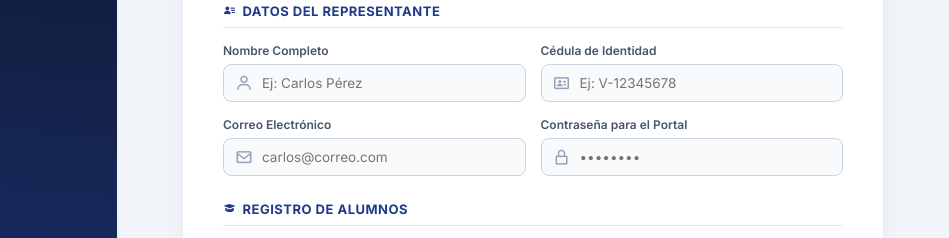
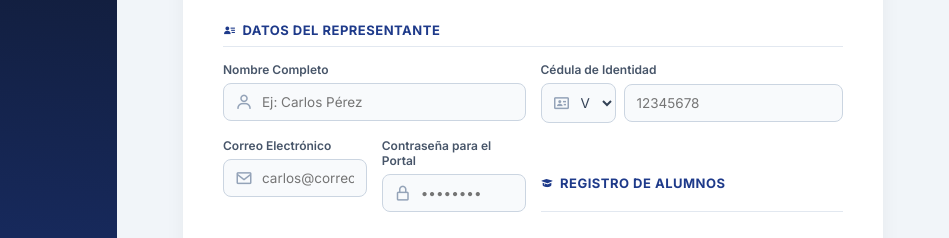
Before and after one commit to Adrian-code-maker/sistema-pagos-colegio, a website: page public/registro.html in a window 1280 px wide. Shown: the part 190-428 px from the top of the page, 331-1280 px from the left. Drawn offline with nearby package versions, Linux system fonts and the light colour scheme.

Commit message:
Update registro.html

```diff
--- a/public/registro.html
+++ b/public/registro.html
@@ -89,13 +89,20 @@
                         </div>
                     </div>
                     <div class="form-group">
-                        <label>Cédula de Identidad</label>
-                        <div class="input-wrapper">
-                            <i class='bx bx-id-card'></i>
-                            <input type="text" id="cedula" class="form-control" required placeholder="Ej: V-12345678">
-                        </div>
-                    </div>
-                </div>
+    <label>Cédula de Identidad</label>
+    <div class="input-wrapper" style="display: flex; gap: 8px;">
+        <!-- Selector V / E Estético -->
+        <div style="position: relative; flex-shrink: 0; width: 75px;">
+            <i class='bx bx-id-card' style="position: absolute; left: 12px; top: 50%; transform: translateY(-50%); color: #94a3b8; font-size: 18px; z-index: 5;"></i>
+            <select id="nacionalidad" class="form-control" style="padding-left: 35px; padding-right: 5px; cursor: pointer; height: 100%;">
+                <option value="V">V</option>
+                <option value="E">E</option>
+            </select>
+        </div>
+        <!-- Input del número numérico -->
+        <input type="text" id="cedula" class="form-control" required placeholder="12345678" style="padding-left: 12px; flex: 1;">
+    </div>
+</div>
 
                 <div class="form-grid">
                     <div class="form-group">
```
